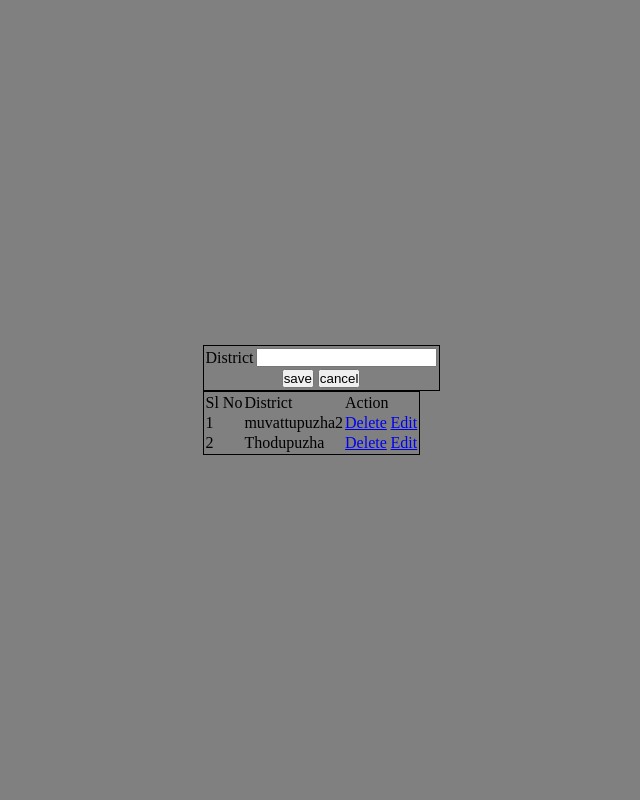
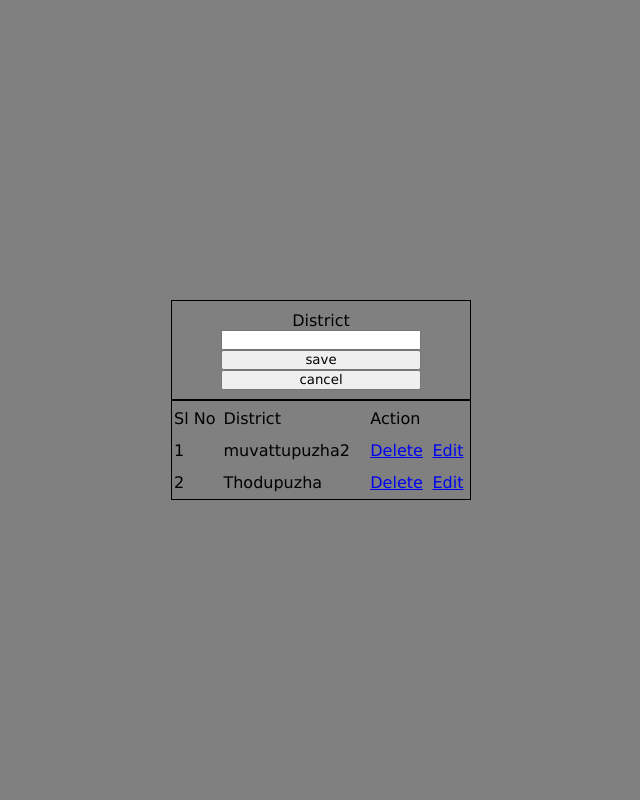
Before and after one commit to palakaden/Django, a Django app: page /web/district/ in a window 1280 px wide. Shown: the whole page, without its empty margins (319-959 px from the left). Run offline with Django 5.2, Linux system fonts and the light colour scheme; data comes from the database, SQL or seed files in the repository; both versions use the stored data as it was after the commit.

Commit message:
Styled district html file

```diff
--- a/Admin/Templates/Admin/district.html
+++ b/Admin/Templates/Admin/district.html
@@ -4,21 +4,25 @@
         <link rel="stylesheet" href="{% static 'style.css' %}">
     </head>
     <body>
+        <div class="container">
+
             <form method="POST">
                 {% csrf_token %}
-            <table  align="center">
+                <table class="content">
                     <tr>
-                    <td>District</td>
-                    <td><input type="text" name="dst" value="{{edit.district_name}}"></td>
+                        <td><label for="dst">District</label></td>
                     </tr>
                     <tr>
-                    <td colspan="2" align="center">
+                        <td><input type="text" name="dst" value="{{edit.district_name}}" autocomplete="off"></td>
+                    </tr>
+                    <tr>
+                        <td>
                             <input type="submit" value="save" name="txtsave">
                             <input type="reset" value="cancel" name="txtcancel">
                         </td>
                     </tr>
                     </table>
-                <table align="center">
+                    <table class="data">
                     <tr>
                         <td>Sl No</td>
                         <td>District</td>
@@ -34,5 +38,6 @@
                 {%endfor%}
                 </table>
             </form>
+        </div>
     </body>
 </html>
--- a/Admin/static/style.css
+++ b/Admin/static/style.css
@@ -1,15 +1,53 @@
 *{
     margin: 0%;
     padding: 0;
+    font-family: 'Lucida Sans', 'Lucida Sans Regular', 'Lucida Grande', 'Lucida Sans Unicode', Geneva, Verdana, sans-serif;
 }
 
 body{
     background-color: gray;
+
+}
+
+table{
+    border: 0px solid black;
+
+}
+
+.container{
+    width: 100%;
+    height: 100vh;
+    display: flex;
+    align-items: center;
+    justify-content: center;
+
+}
+
+.content{
+    width: 300px;
+    height: 100px;
+    display: flex;
+    align-items: center;
+    justify-content: center;
+    border: 1px solid black;
+}
+
+.content input{
+
+    width: 200px;
+    height: 20px;
     display: flex;
     align-items: center;
     justify-content: center;
 }
 
-table{
+.content tr{
+    display: flex;
+    align-items: center;
+    justify-content: center;
+}
+.data{
     border: 1px solid black;
+    width: 300px;
+    height: 100px;
 }
```
Also changed, not shown: db.sqlite3. Lines whose indentation alone changed are shown as unchanged.
